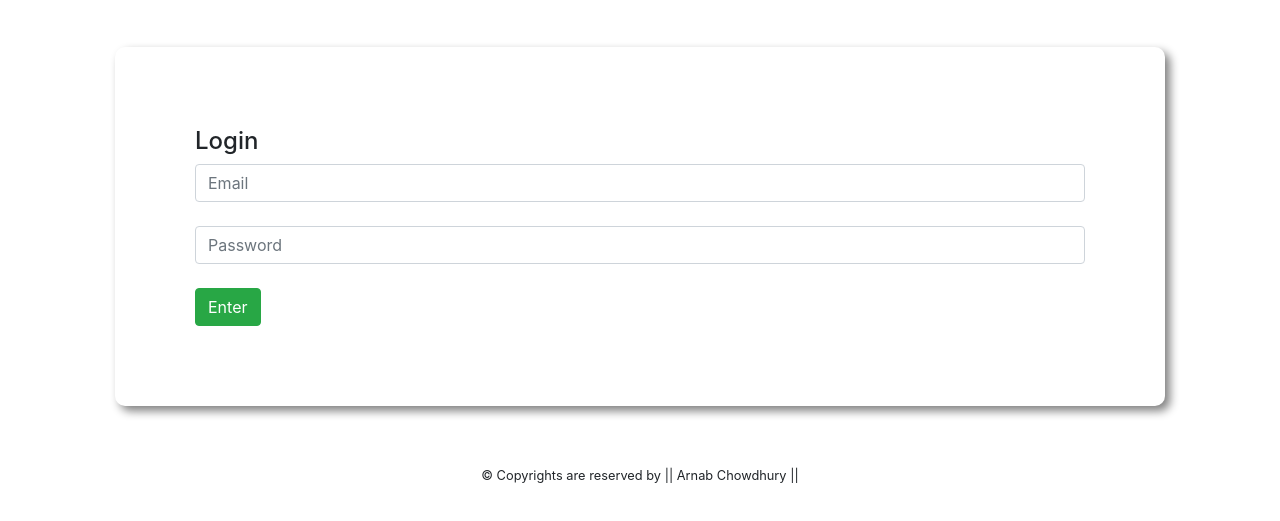
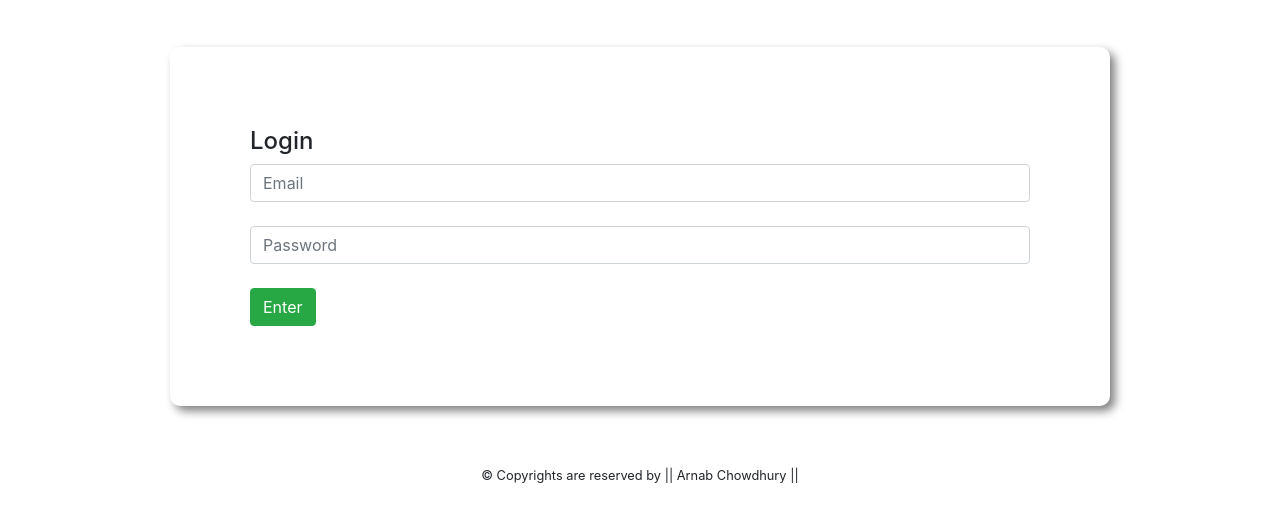
Before and after one commit to Arnabchy/pioneer-bank, a plain HTML site: page index.html in a window 1280 px wide. Shown: the part 151-672 px from the top of the page. Drawn offline with nearby package versions, Linux system fonts and the light colour scheme.

Commit message:
Add files via upload

```diff
--- a/index.html
+++ b/index.html
@@ -9,9 +9,9 @@
     <link rel="stylesheet" href="style.css">
 </head>
 
-<body>
+<body class="body container-sm">
 
-    <div id="login-area" class="container-sm">
+    <div id="login-area">
         <h1 class="text-center">Welcome to Pioneer Bank</h1>
         <div class="submit-area">
             <h4>Login</h4>
--- a/style.css
+++ b/style.css
@@ -1,4 +1,4 @@
-body {
+.body {
     padding: 100px;
 }
 
```
